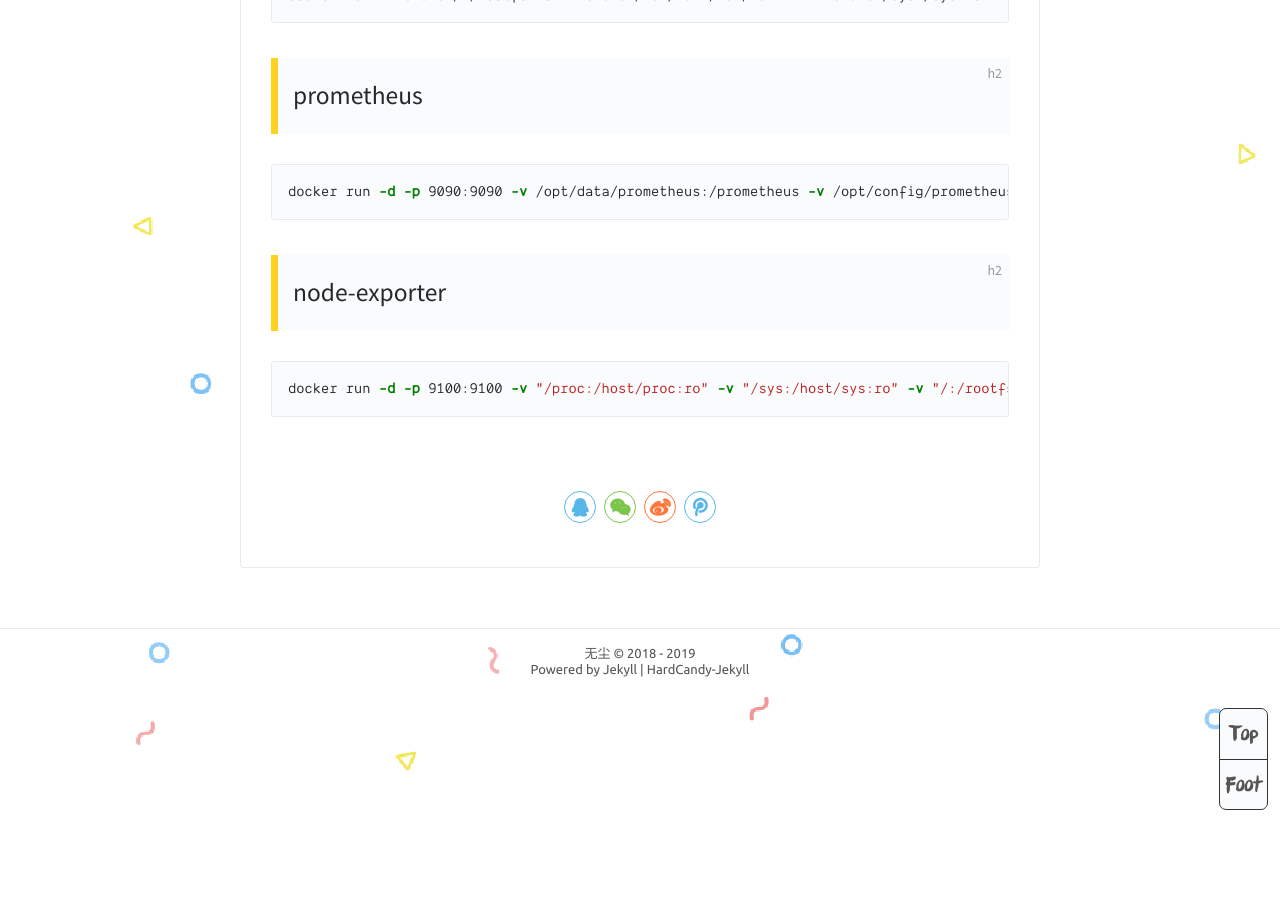
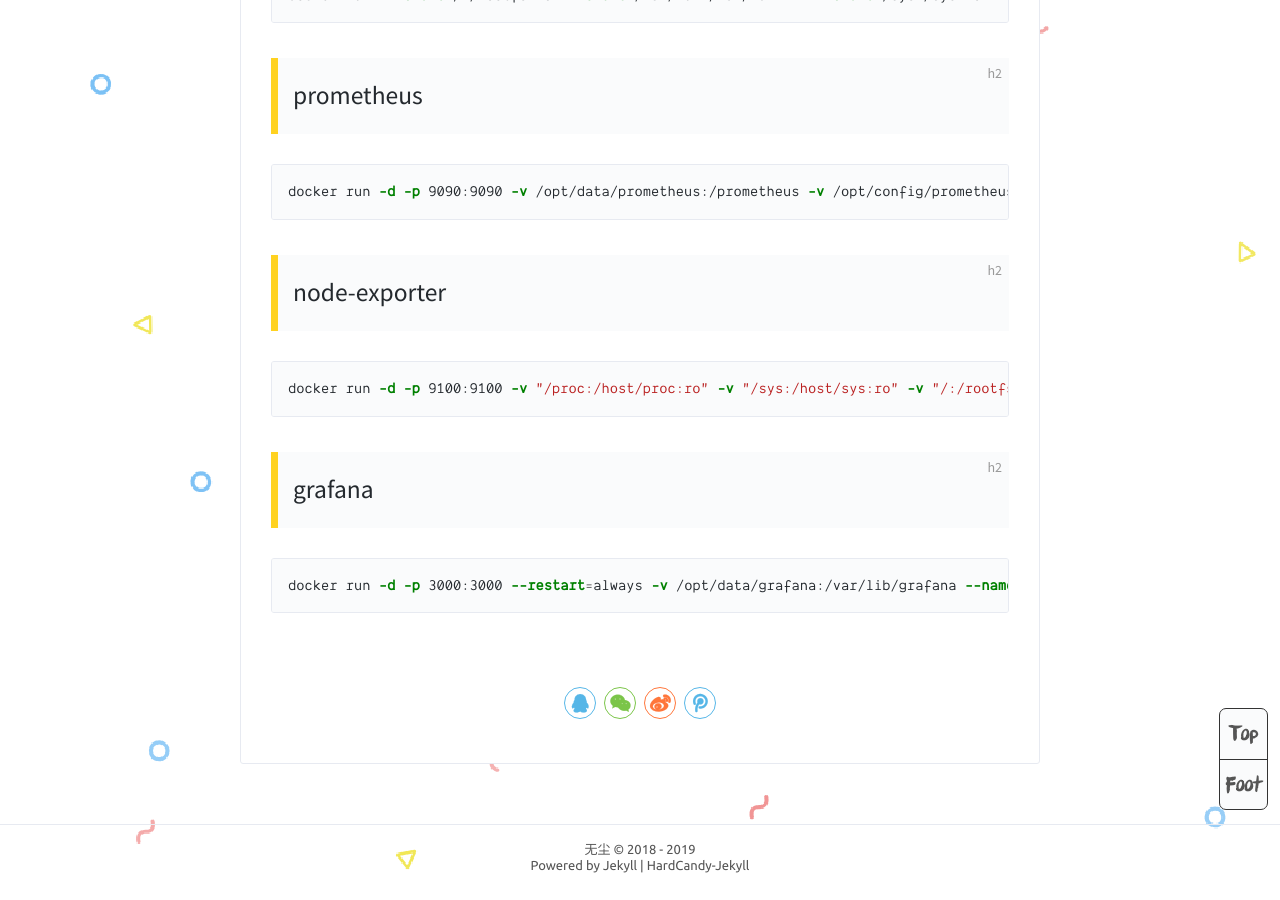
Before and after one commit to WuChenLinux/yw, a Jekyll site: the page built from _posts/2019-03-29-docker-start.md, in a window 1280 px wide and 900 px high, scrolled down 2293 px. Built offline with Jekyll 4.4.1, drawn with Linux system fonts in a browser that asks for light colours; comment, search, counter and statistics services are not loaded.

Commit message:
Update 2019-03-29-docker-start.md

````diff
--- a/_posts/2019-03-29-docker-start.md
+++ b/_posts/2019-03-29-docker-start.md
@@ -72,3 +72,8 @@
 ```shell
 docker run -d -p 9100:9100 -v "/proc:/host/proc:ro" -v "/sys:/host/sys:ro" -v "/:/rootfs:ro" --name=node-exporter prom/node-exporter
 ```
+
+## grafana
+```shell
+docker run -d -p 3000:3000 --restart=always -v /opt/data/grafana:/var/lib/grafana --name=grafana grafana/grafana
+```
````
